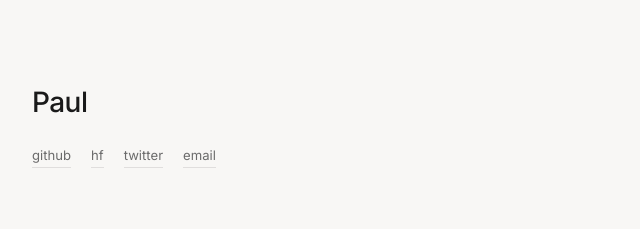
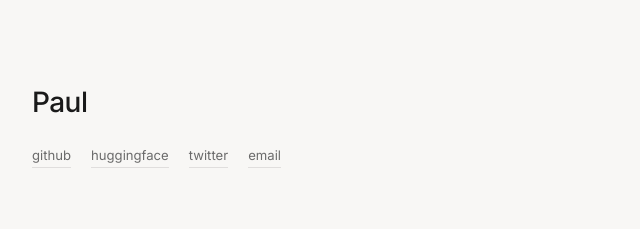
Before and after one commit to ProgramComputer/ProgramComputer.github.io, a plain HTML site: page index.html in a window 1280 px wide. Shown: the top 229 px of the page, 296-936 px from the left. Drawn offline with Linux system fonts and the light colour scheme; no server answers.

Commit message:
Add huggingface

```diff
--- a/index.html
+++ b/index.html
@@ -154,7 +154,7 @@
   <h1>Paul</h1>
   <div class="links">
     <a href="https://github.com/ProgramComputer" target="_blank">github</a>
-    <a href="https://huggingface.co/ProgramComputer" target="_blank">hf</a>
+    <a href="https://huggingface.co/ProgramComputer" target="_blank">huggingface</a>
     <a href="https://x.com/pauosis" target="_blank">twitter</a>
     <a href="mailto:programcomputer@icloud.com">email</a>
   </div>
```
